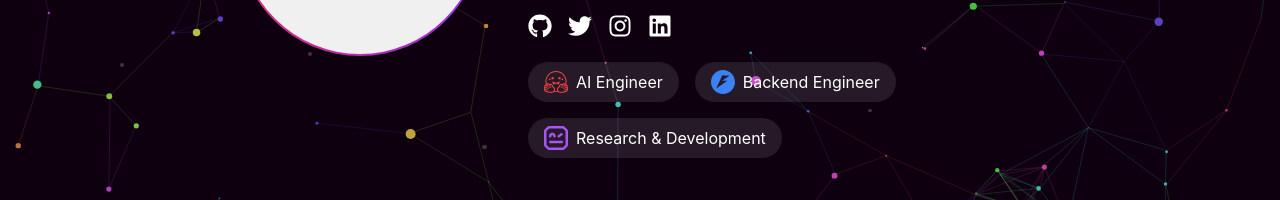
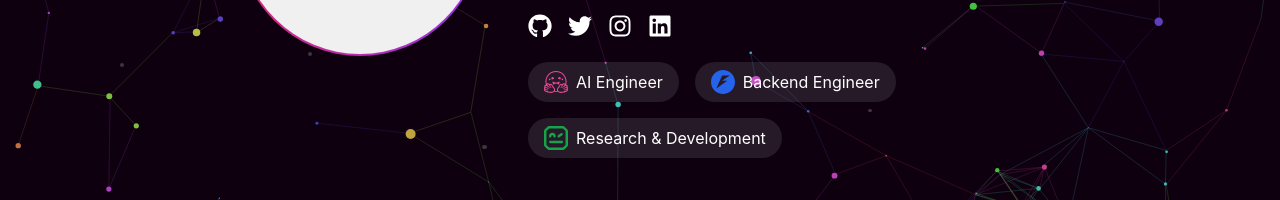
Before and after one commit to Omusubi0123/portfolio, a React (Vite) app: page / in a window 1280 px wide. Shown: the part 450-650 px from the top of the page. Built offline with nearby package versions, Linux system fonts and the light colour scheme.

Commit message:
feat: Interestのポップアップの位置を調整

```diff
--- a/src/components/About/Interests.tsx
+++ b/src/components/About/Interests.tsx
@@ -7,11 +7,12 @@ interface InterestItemProps {
   icon: React.ReactNode
   name: string
   description: string
+  isActive: boolean
+  onClick: () => void
 }
 
-const InterestItem: React.FC<InterestItemProps> = ({ icon, name, description }) => {
+const InterestItem: React.FC<InterestItemProps> = ({ icon, name, description, isActive, onClick }) => {
   const [isHovered, setIsHovered] = useState(false)
-  const [isClicked, setIsClicked] = useState(false)
   const [isMobile, setIsMobile] = useState(false)
 
   useEffect(() => {
@@ -23,32 +24,12 @@ const InterestItem: React.FC<InterestItemProps> = ({ icon, name, description })
     return () => window.removeEventListener("resize", checkMobile)
   }, [])
 
-  const handleInteraction = () => {
-    if (isMobile) {
-      setIsClicked(!isClicked)
-    }
-  }
-
-  const handleClickOutside = (e: MouseEvent) => {
-    if (isMobile && isClicked) {
-      const target = e.target as HTMLElement
-      if (!target.closest(".interest-item")) {
-        setIsClicked(false)
-      }
-    }
-  }
-
-  useEffect(() => {
-    document.addEventListener("click", handleClickOutside)
-    return () => document.removeEventListener("click", handleClickOutside)
-  }, [isMobile, isClicked])
-
   return (
     <div
       className="relative interest-item"
       onMouseEnter={() => !isMobile && setIsHovered(true)}
       onMouseLeave={() => !isMobile && setIsHovered(false)}
-      onClick={handleInteraction}
+      onClick={onClick}
     >
       <motion.div
         className="flex items-center space-x-2 bg-white/10 rounded-full px-4 py-2 cursor-pointer"
@@ -59,13 +40,13 @@ const InterestItem: React.FC<InterestItemProps> = ({ icon, name, description })
         <span>{name}</span>
       </motion.div>
       <AnimatePresence>
-        {((isMobile && isClicked) || (!isMobile && isHovered)) && (
+        {((isMobile && isActive) || (!isMobile && isHovered)) && (
           <motion.div
             initial={{ opacity: 0, y: 10 }}
             animate={{ opacity: 1, y: 0 }}
             exit={{ opacity: 0, y: 10 }}
             transition={{ duration: 0.2 }}
-            className="absolute z-10 mt-2 p-4 bg-white dark:bg-gray-800 rounded-lg shadow-xl w-64"
+            className="absolute z-10 bottom-full mb-2 p-4 bg-white dark:bg-gray-800 rounded-lg shadow-xl w-64 max-w-full"
           >
             <h3 className="text-lg font-semibold mb-2 text-gray-900 dark:text-white">{name}</h3>
             <p className="text-sm text-gray-700 dark:text-gray-300">{description}</p>
@@ -78,23 +59,54 @@ const InterestItem: React.FC<InterestItemProps> = ({ icon, name, description })
 
 const interestsData = [
   {
-    icon: <SiHuggingface className="text-2xl text-red-500" />,
+    icon: <SiHuggingface className="text-2xl text-pink-500" />,
     name: "AI Engineer",
     description: "Specializing in developing and implementing cutting-edge AI models and algorithms.",
   },
   {
-    icon: <SiFastapi className="text-2xl text-blue-500" />,
+    icon: <SiFastapi className="text-2xl text-blue-600" />,
     name: "Backend Engineer",
     description: "Building robust and scalable server-side applications and APIs.",
   },
   {
-    icon: <SiRobotframework className="text-2xl text-purple-500" />,
+    icon: <SiRobotframework className="text-2xl text-green-600" />,
     name: "Research & Development",
     description: "Exploring new technologies and methodologies to drive innovation in software development.",
   },
 ]
 
-const Interests: React.FC = () => (
+const Interests: React.FC = () => {
+  const [activeIndex, setActiveIndex] = useState<number | null>(null)
+  const [isMobile, setIsMobile] = useState(false)
+
+  useEffect(() => {
+    const checkMobile = () => {
+      setIsMobile(window.innerWidth < 768)
+    }
+    checkMobile()
+    window.addEventListener("resize", checkMobile)
+    return () => window.removeEventListener("resize", checkMobile)
+  }, [])
+
+  const handleInterestClick = (index: number) => {
+    if (isMobile) {
+      setActiveIndex((prevIndex) => (prevIndex === index ? null : index))
+    }
+  }
+
+  const handleClickOutside = (e: MouseEvent) => {
+    const target = e.target as HTMLElement
+    if (isMobile && !target.closest(".interest-item")) {
+      setActiveIndex(null)
+    }
+  }
+
+  useEffect(() => {
+    document.addEventListener("click", handleClickOutside)
+    return () => document.removeEventListener("click", handleClickOutside)
+  }, [isMobile, handleClickOutside]) // Added handleClickOutside to dependencies
+
+  return (
     <motion.div
       className="flex flex-wrap gap-4"
       initial={{ opacity: 0, y: 20 }}
@@ -102,9 +114,15 @@ const Interests: React.FC = () => (
       transition={{ duration: 0.5, delay: 0.5 }}
     >
       {interestsData.map((interest, index) => (
-      <InterestItem key={index} {...interest} />
+        <InterestItem
+          key={index}
+          {...interest}
+          isActive={activeIndex === index}
+          onClick={() => handleInterestClick(index)}
+        />
       ))}
     </motion.div>
   )
+}
 
 export default Interests
```
Lines whose indentation alone changed are shown as unchanged.
